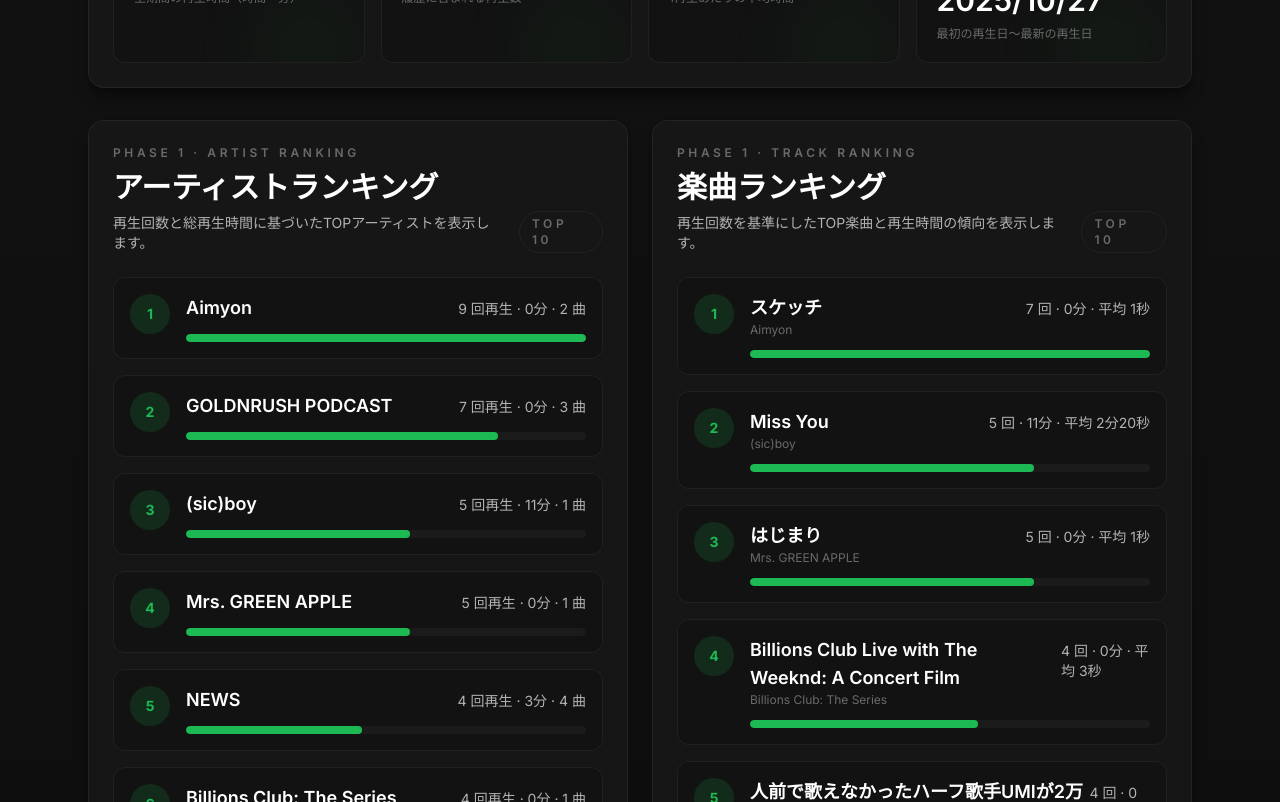
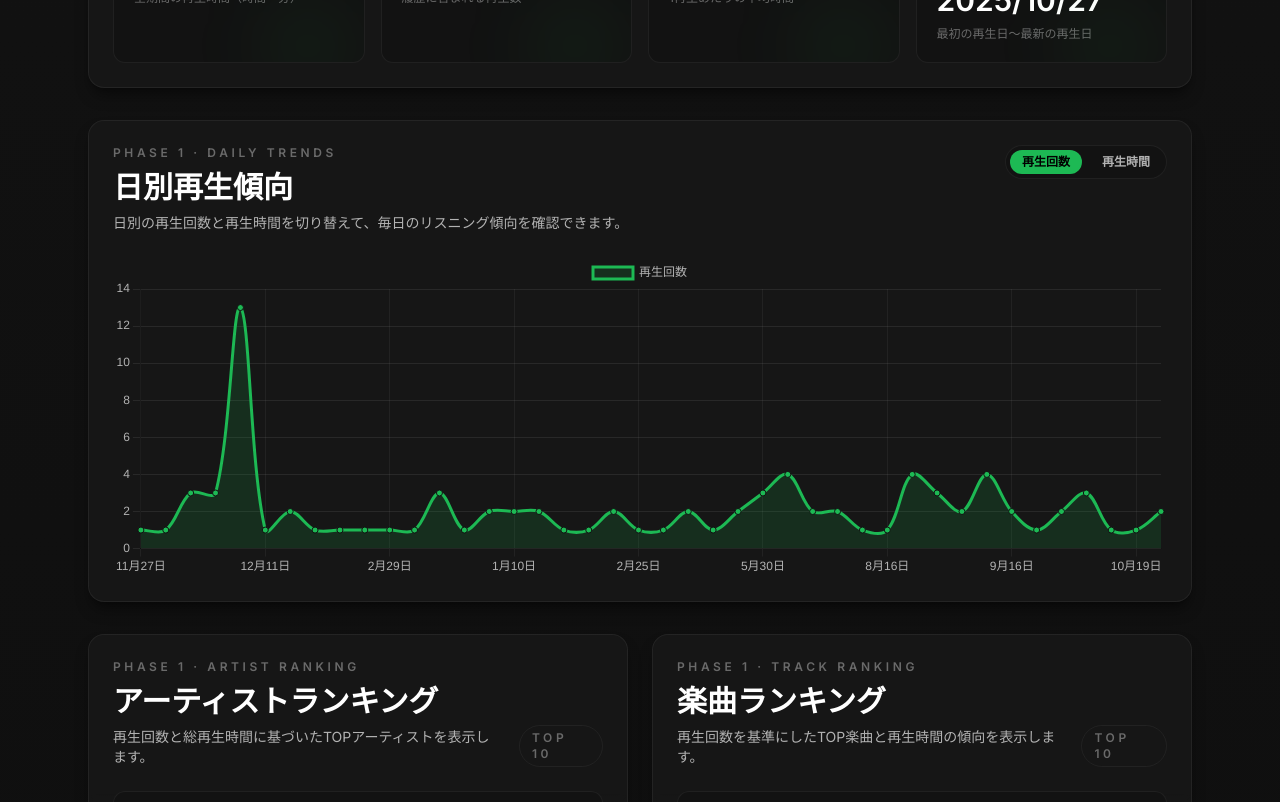
Before and after one commit to haruto0429/spotify-history-viewer, a Vue app: page / in a window 1280 px wide. Shown: the part 460-1262 px from the top of the page. Built offline with nearby package versions, Linux system fonts and the light colour scheme.

Commit message:
feat: add daily time series chart (#6)

```diff
--- /dev/null
+++ b/src/components/charts/LineChart.vue
@@ -0,0 +1,63 @@
+<template>
+  <Line
+    :data="chartData"
+    :options="options"
+    class="h-full w-full"
+  />
+</template>
+
+<script setup lang="ts">
+import { computed, watch, ref } from 'vue'
+import { Line } from 'vue-chartjs'
+import {
+  Chart as ChartJS,
+  LineElement,
+  PointElement,
+  LinearScale,
+  TimeScale,
+  CategoryScale,
+  Tooltip,
+  Legend,
+  Filler,
+  type ChartData,
+  type ChartOptions,
+} from 'chart.js'
+
+ChartJS.register(
+  LineElement,
+  PointElement,
+  LinearScale,
+  TimeScale,
+  CategoryScale,
+  Tooltip,
+  Legend,
+  Filler
+)
+
+const props = withDefaults(
+  defineProps<{
+    data: ChartData<'line'>
+    options?: ChartOptions<'line'>
+  }>(),
+  {
+    options: undefined,
+  }
+)
+
+const cloneData = (value: ChartData<'line'>): ChartData<'line'> =>
+  typeof structuredClone === 'function'
+    ? structuredClone(value)
+    : JSON.parse(JSON.stringify(value))
+
+const chartData = ref<ChartData<'line'>>(cloneData(props.data))
+
+watch(
+  () => props.data,
+  (value) => {
+    chartData.value = cloneData(value)
+  },
+  { deep: true }
+)
+
+const options = computed(() => props.options)
+</script>
--- /dev/null
+++ b/src/components/dashboard/TimeSeriesChart.vue
@@ -0,0 +1,149 @@
+<template>
+  <section
+    class="rounded-2xl border border-spotify-border/70 bg-spotify-dark-secondary/80 p-6 shadow-lg shadow-black/40 backdrop-blur-sm"
+  >
+    <header class="flex flex-col gap-4 md:flex-row md:items-end md:justify-between">
+      <div>
+        <p class="text-xs font-semibold uppercase tracking-[0.3em] text-spotify-text-muted">
+          Phase 1 · Daily Trends
+        </p>
+        <h2 class="mt-2 text-2xl font-semibold text-white md:text-3xl">日別再生傾向</h2>
+        <p class="mt-2 text-sm text-spotify-text-secondary">
+          日別の再生回数と再生時間を切り替えて、毎日のリスニング傾向を確認できます。
+        </p>
+      </div>
+
+      <div class="flex items-center gap-2 self-start rounded-full border border-spotify-border/60 bg-spotify-dark p-1 text-xs font-semibold text-spotify-text-secondary">
+        <button
+          type="button"
+          class="rounded-full px-3 py-1 transition"
+          :class="selectedMetric === 'plays' ? 'bg-spotify-green text-black' : 'hover:text-white'"
+          @click="selectedMetric = 'plays'"
+        >
+          再生回数
+        </button>
+        <button
+          type="button"
+          class="rounded-full px-3 py-1 transition"
+          :class="selectedMetric === 'time' ? 'bg-spotify-green text-black' : 'hover:text-white'"
+          @click="selectedMetric = 'time'"
+        >
+          再生時間
+        </button>
+      </div>
+    </header>
+
+    <div class="mt-6 h-80 w-full">
+      <LineChart
+        :data="chartData"
+        :options="chartOptions"
+      />
+    </div>
+  </section>
+</template>
+
+<script setup lang="ts">
+import { computed, ref } from 'vue'
+import { storeToRefs } from 'pinia'
+import type { ChartData, ChartOptions } from 'chart.js'
+import LineChart from '@/components/charts/LineChart.vue'
+import { useDataStore } from '@/stores/dataStore'
+import type { DailyData } from '@/types'
+
+type MetricType = 'plays' | 'time'
+
+const dataStore = useDataStore()
+const { processedData } = storeToRefs(dataStore)
+
+const selectedMetric = ref<MetricType>('plays')
+
+const dailyData = computed<DailyData[]>(() => processedData.value?.dailyData ?? [])
+
+const labels = computed(() =>
+  dailyData.value.map((entry) =>
+    new Intl.DateTimeFormat('ja-JP', {
+      month: 'short',
+      day: 'numeric',
+    }).format(entry.date)
+  )
+)
+
+const chartData = computed<ChartData<'line'>>(() => {
+  const metric = selectedMetric.value
+  const datasetLabel = metric === 'plays' ? '再生回数' : '総再生時間 (時間)'
+
+  const dataPoints = dailyData.value.map((entry) =>
+    metric === 'plays'
+      ? entry.playCount
+      : Number((entry.totalTimeMs / (1000 * 60 * 60)).toFixed(2))
+  )
+
+  return {
+    labels: labels.value,
+    datasets: [
+      {
+        label: datasetLabel,
+        data: dataPoints,
+        tension: 0.35,
+        fill: true,
+        borderColor: '#1DB954',
+        backgroundColor: 'rgba(29, 185, 84, 0.15)',
+        pointBackgroundColor: '#1DB954',
+        pointBorderColor: '#121212',
+        pointRadius: 3,
+        pointHoverRadius: 5,
+      },
+    ],
+  }
+})
+
+const chartOptions = computed<ChartOptions<'line'>>(() => {
+  const metric = selectedMetric.value
+  const unitLabel = metric === 'plays' ? '回' : '時間'
+
+  return {
+    responsive: true,
+    maintainAspectRatio: false,
+    plugins: {
+      legend: {
+        labels: {
+          color: '#B3B3B3',
+        },
+      },
+      tooltip: {
+        callbacks: {
+          label(context) {
+            const value = context.parsed.y ?? 0
+            return `${context.dataset.label}: ${value.toLocaleString()} ${unitLabel}`
+          },
+        },
+      },
+    },
+    scales: {
+      x: {
+        ticks: {
+          color: '#B3B3B3',
+          maxRotation: 0,
+          autoSkip: true,
+          maxTicksLimit: 10,
+        },
+        grid: {
+          color: 'rgba(255, 255, 255, 0.05)',
+        },
+      },
+      y: {
+        ticks: {
+          color: '#B3B3B3',
+        },
+        grid: {
+          color: 'rgba(255, 255, 255, 0.08)',
+        },
+      },
+    },
+    interaction: {
+      intersect: false,
+      mode: 'index',
+    },
+  }
+})
+</script>
--- a/src/views/DashboardView.vue
+++ b/src/views/DashboardView.vue
@@ -65,6 +65,8 @@
         <template v-if="hasData">
           <StatsOverview />
 
+          <TimeSeriesChart />
+
           <div class="grid gap-6 lg:grid-cols-2">
             <ArtistRanking />
             <TrackRanking />
@@ -118,6 +120,7 @@
 import StatsOverview from '@/components/dashboard/StatsOverview.vue'
 import ArtistRanking from '@/components/dashboard/ArtistRanking.vue'
 import TrackRanking from '@/components/dashboard/TrackRanking.vue'
+import TimeSeriesChart from '@/components/dashboard/TimeSeriesChart.vue'
 import { useDataStore } from '@/stores/dataStore'
 
 const dataStore = useDataStore()
```
